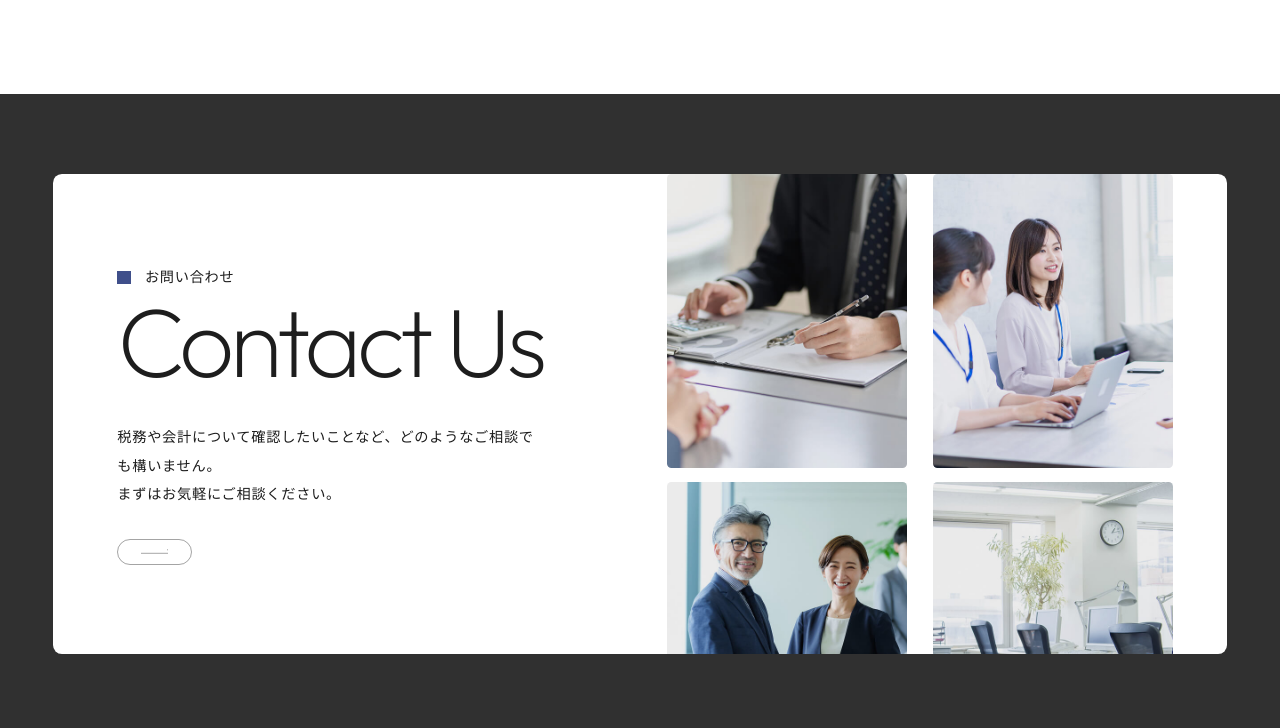
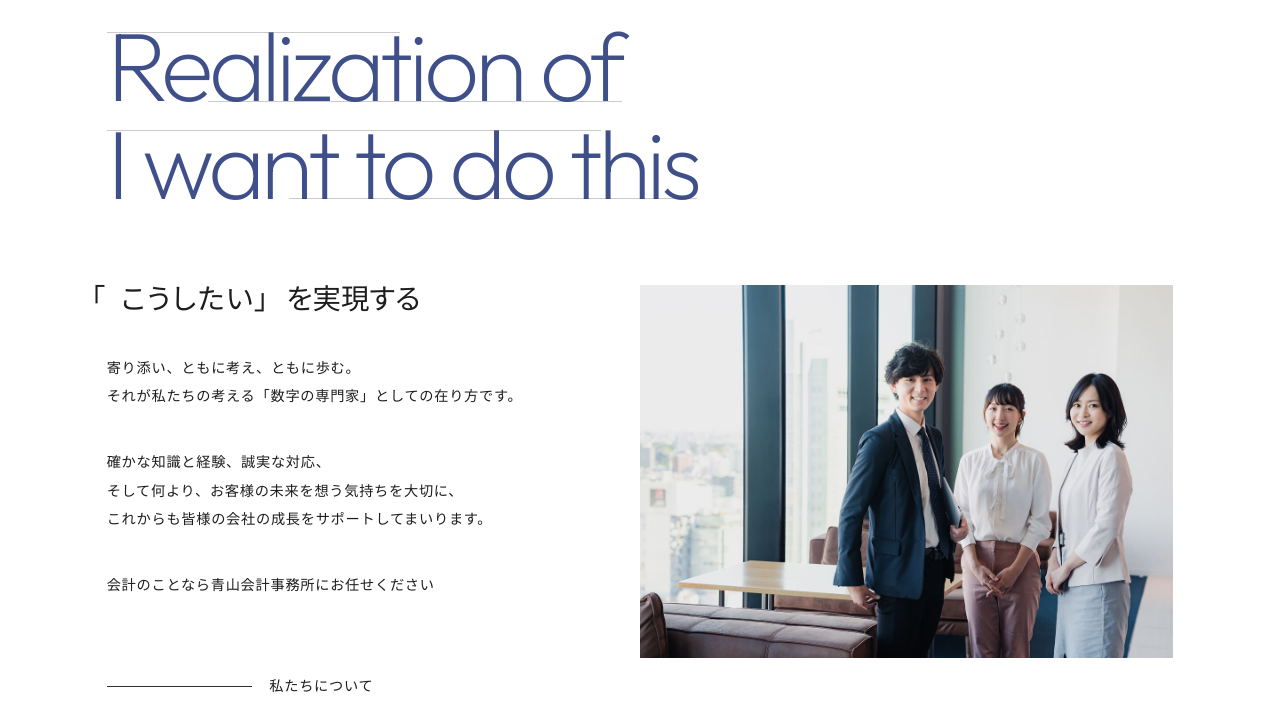
Before and after one commit to matsuriki980/aoyama_accounting_office, a website with bundled scripts: page index.html in a window 1280 px wide. Shown: the part 1070-1798 px from the top of the page. Built offline with nearby package versions, Linux system fonts and the light colour scheme; files whose address does not match are found by name; a web font is replaced by a local one.

Commit message:
feat: topページのaboutセクションを作成しました。

```diff
--- a/assets/sass/page/top/_top-about.scss
+++ b/assets/sass/page/top/_top-about.scss
@@ -1,6 +1,206 @@
 @use "../../global" as g;
+@use "../../mixin" as m;
 
 /*!
 page > top > top-about
 ------------------------------
 */
+.top-about {
+  display: grid;
+  grid-template-columns: 1fr;
+  padding-top: 52rem;
+
+  @include g.mq() {
+    padding-top: 102rem;
+    gap: 82rem 50rem;
+  }
+}
+
+.top-about__title-wrap {
+  grid-column: 1/3;
+  grid-row: 1/2;
+}
+
+.top-about__title {
+  color: var(--color-accent);
+  font-size: 50rem;
+  text-transform: none;
+
+  @include g.mq() {
+    font-size: 110rem;
+  }
+
+  span {
+    letter-spacing: -0.05em;
+    display: inline-block;
+    position: relative;
+    line-height: 0.75;
+
+    &::before,
+    &::after {
+      content: "";
+      display: block;
+      height: 1px;
+      background-color: var(--color-title-border);
+      position: absolute;
+
+      @include g.mq() {
+      }
+    }
+
+    &::before {
+      top: 2rem;
+      left: 0;
+      width: 145rem;
+
+      @include g.mq() {
+        top: 4rem;
+        width: 330rem;
+      }
+    }
+
+    &::after {
+      right: 0;
+      bottom: 0;
+      width: 216rem;
+
+      @include g.mq() {
+        width: 466rem;
+      }
+    }
+
+    &:nth-of-type(2) {
+      &::before {
+        width: 248rem;
+
+        @include g.mq() {
+          width: 556rem;
+        }
+      }
+
+      &::after {
+        width: 204rem;
+
+        @include g.mq() {
+          width: 460rem;
+        }
+      }
+    }
+  }
+}
+
+.top-about__content {
+  margin-top: 38rem;
+
+  @include g.mq() {
+    margin-top: 0;
+    grid-column: 1/2;
+    grid-row: 2/3;
+  }
+}
+
+.top-about__lead {
+  font-size: 26rem;
+  font-weight: 500;
+  font-feature-settings: "palt";
+  letter-spacing: 0;
+
+  @include g.mq() {
+    font-size: 32rem;
+    line-height: 1;
+  }
+
+  span {
+    position: relative;
+    padding-inline: 13rem 32rem;
+
+    @include g.mq() {
+      padding-inline: 16rem 36rem;
+    }
+
+    &::before,
+    &::after {
+      position: absolute;
+      display: inline-block;
+    }
+
+    &::before {
+      content: "「";
+      left: -15rem;
+
+      @include g.mq() {
+        left: -18rem;
+      }
+    }
+
+    &::after {
+      content: "」";
+    }
+  }
+}
+
+.top-about__text-area {
+  margin-top: 18rem;
+  display: grid;
+  grid-template-columns: 1fr;
+  gap: 48rem;
+
+  @include g.mq() {
+    margin-top: 46rem;
+    gap: 42rem;
+  }
+}
+
+.top-about__text {
+  span {
+    display: block;
+  }
+}
+
+.top-about__btn {
+  margin-top: 39rem;
+
+  @include g.mq() {
+    margin-top: 82rem;
+  }
+}
+
+.top-about__img {
+  display: none;
+
+  @include g.mq() {
+    display: block;
+    width: 600rem;
+    grid-column: 2/3;
+    grid-row: 2/3;
+    position: relative;
+    align-self: flex-start;
+  }
+}
+
+.top-about__decoration {
+  @include g.mq() {
+    @include m.background-img;
+    position: absolute;
+    display: block;
+    z-index: var(--z-index-negative);
+  }
+}
+
+.top-about__decoration--top-right {
+  @include g.mq() {
+    background-image: url(../img/top/top-about-decoration-right.svg);
+    width: 120rem;
+    height: 150rem;
+    top: -60rem;
+    right: -60rem;
+  }
+}
+
+.top-about__decoration--bottom-left {
+  background-image: url(../img/top/top-about-decoration-left.svg);
+  width: 90rem;
+  aspect-ratio: 1/1;
+  bottom: -60rem;
+  left: -30rem;
+}
--- a/index.html
+++ b/index.html
@@ -186,10 +186,10 @@
                         <span>numbers</span>
                         <span>expert</span>
                     </span>
-                    <p class="top-kv__message top-kv__message--ja">
+                    <h2 class="top-kv__message top-kv__message--ja">
                         <span>数字の専門家</span>
                         <span>ともに歩むパートナーとして。</span>
-                    </p>
+                    </h2>
                 </div>
                 <!-- /.top-kv__message-wrap -->
 
@@ -215,7 +215,49 @@
         <!-- =========================================
      top-about
 ========================================= -->
-        <section class="top-about" id="top-about"></section>
+        <section class="top-about l-container" id="top-about">
+            <div class="top-about__title-wrap c-title-wrap">
+                <h2 class="top-about__title c-title-en">
+                    <span>Realization of</span>
+                    <span>I want to do this</span>
+                </h2>
+            </div>
+
+            <div class="top-about__content">
+                <p class="top-about__lead">
+                    <span>こうしたい</span>を実現する
+                </p>
+
+                <div class="top-about__text-area">
+                    <p class="top-about__text">
+                        <span>寄り添い、ともに考え、ともに歩む。</span>
+                        <span>それが私たちの考える「数字の専門家」としての在り方です。</span>
+                    </p>
+                    <p class="top-about__text">
+                        <span>確かな知識と経験、誠実な対応、</span>
+                        <span>そして何より、お客様の未来を想う気持ちを大切に、</span>
+                        <span>これからも皆様の会社の成長をサポートしてまいります。</span>
+                    </p>
+                    <p class="top-about__text">
+                        会計のことなら青山会計事務所にお任せください
+                    </p>
+                </div>
+
+                <div class="top-about__btn">
+                    <div class="c-btn">
+                        <a href="#" class="c-btn__link">私たちについて</a>
+                    </div>
+                </div>
+            </div>
+
+            <div class="top-about__img">
+                <img src="assets/img/top/top-about.jpg" width="600" height="420" alt="綺麗なオフィスを背景に笑顔でこちらを向く男女3人"
+                    loading="lazy" decoding="async">
+
+                <span class="top-about__decoration top-about__decoration--top-right"></span>
+                <span class="top-about__decoration top-about__decoration--bottom-left"></span>
+            </div>
+        </section>
 
         <!-- =========================================
      contact-cta
```
